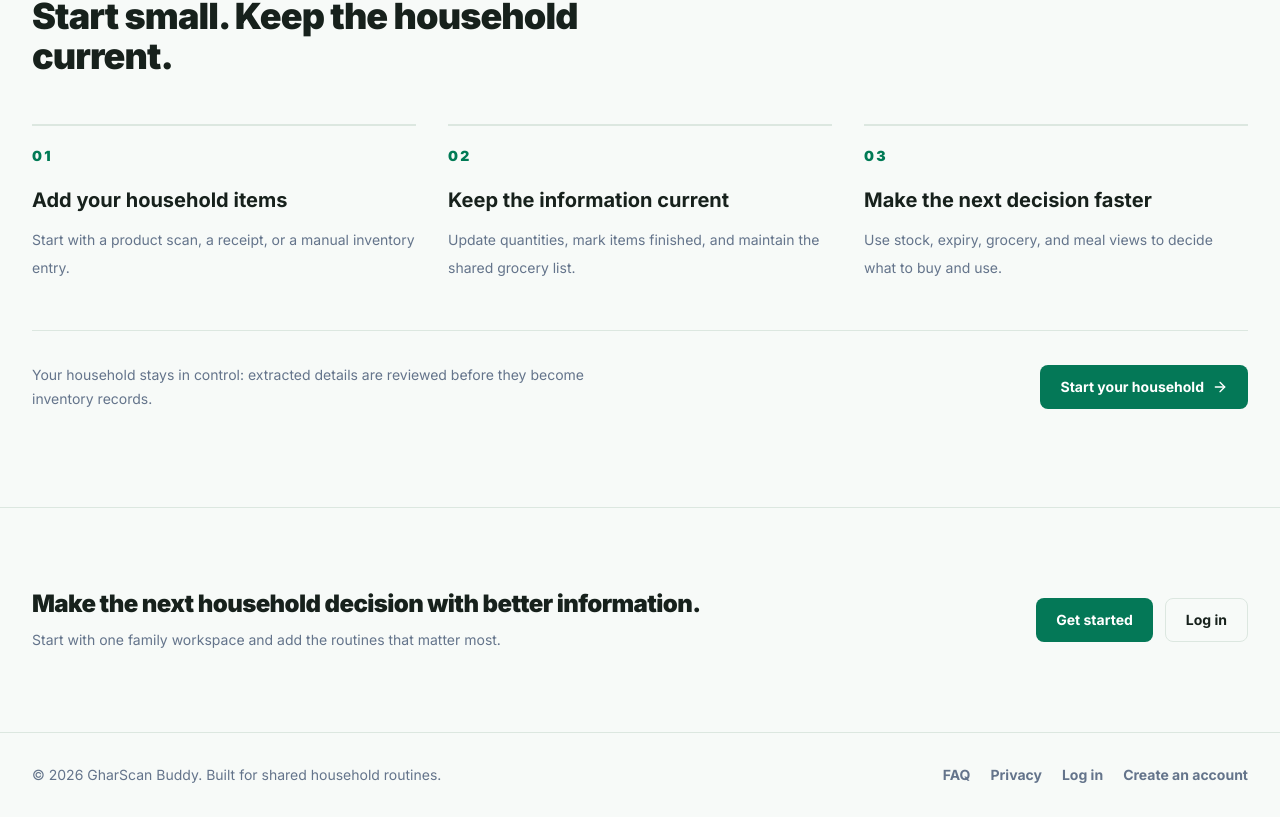
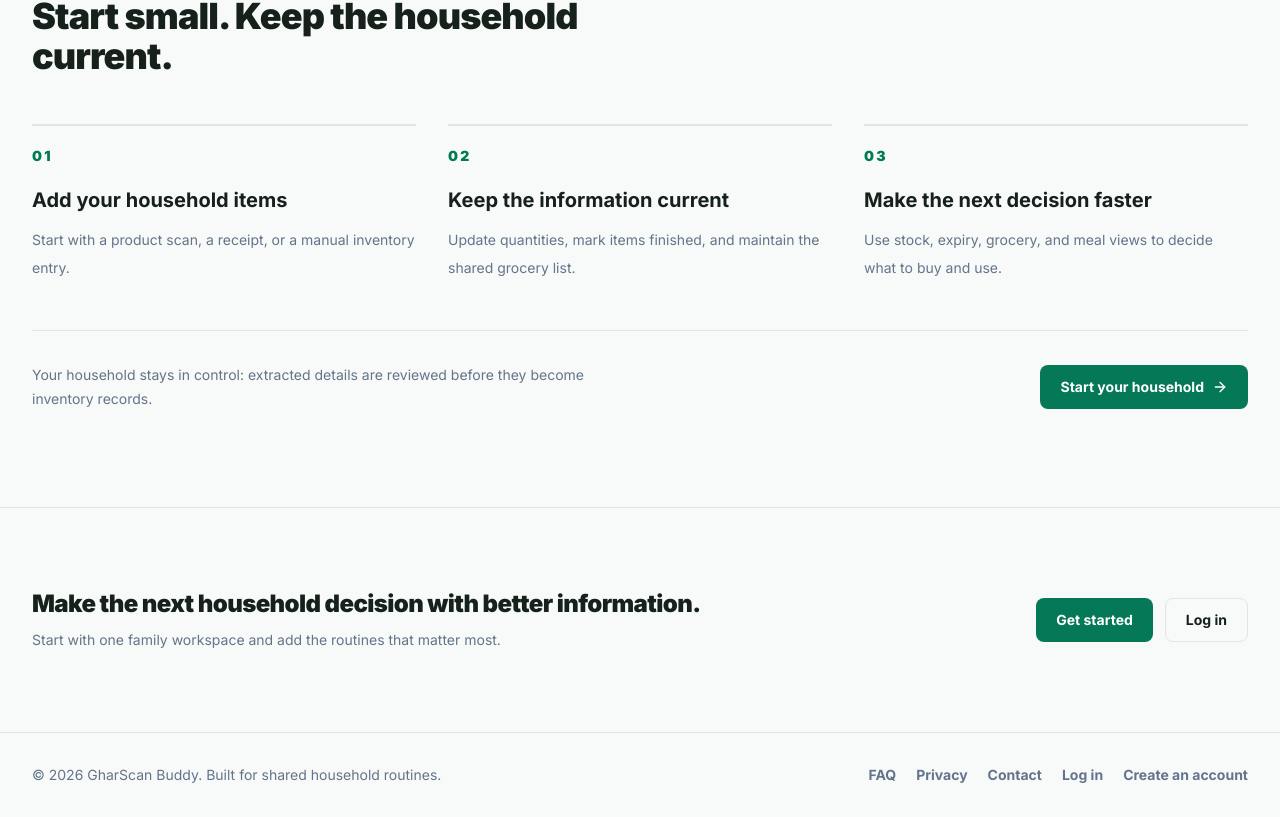
Before and after one commit to rajm685001-sys/gharscan-buddy, a Next.js app: page / in a window 1280 px wide. Shown: the part 1584-2401 px from the top of the page. Built offline with nearby package versions, Linux system fonts and the light colour scheme; no server answers.

Commit message:
Add Contact link to homepage footer

```diff
--- a/src/app/page.tsx
+++ b/src/app/page.tsx
@@ -312,6 +312,9 @@ export default function HomePage() {
   <Link href="/privacy" className="hover:text-foreground">
     Privacy
   </Link>
+  <Link href="/contact" className="hover:text-foreground">
+    Contact
+  </Link>
   <Link href="/login" className="hover:text-foreground">
     Log in
   </Link>
```
Lines whose indentation alone changed are shown as unchanged.
